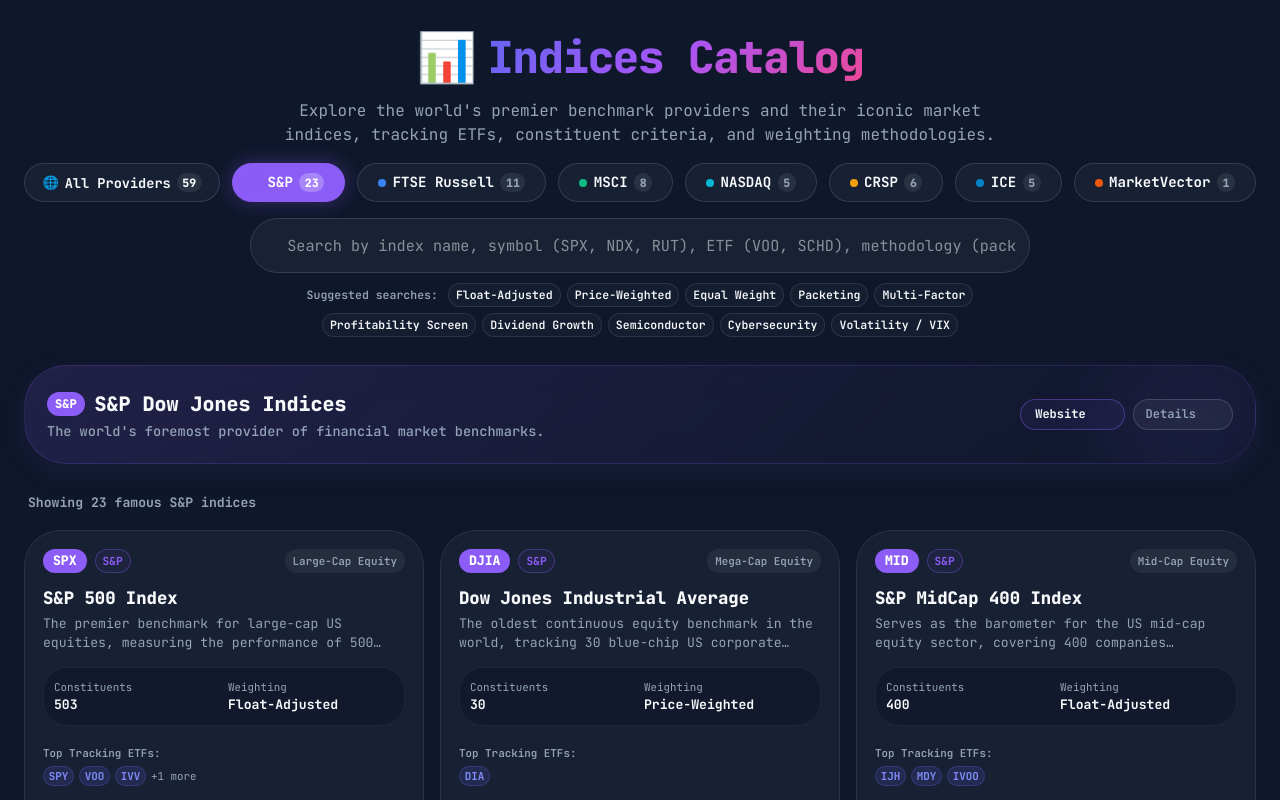
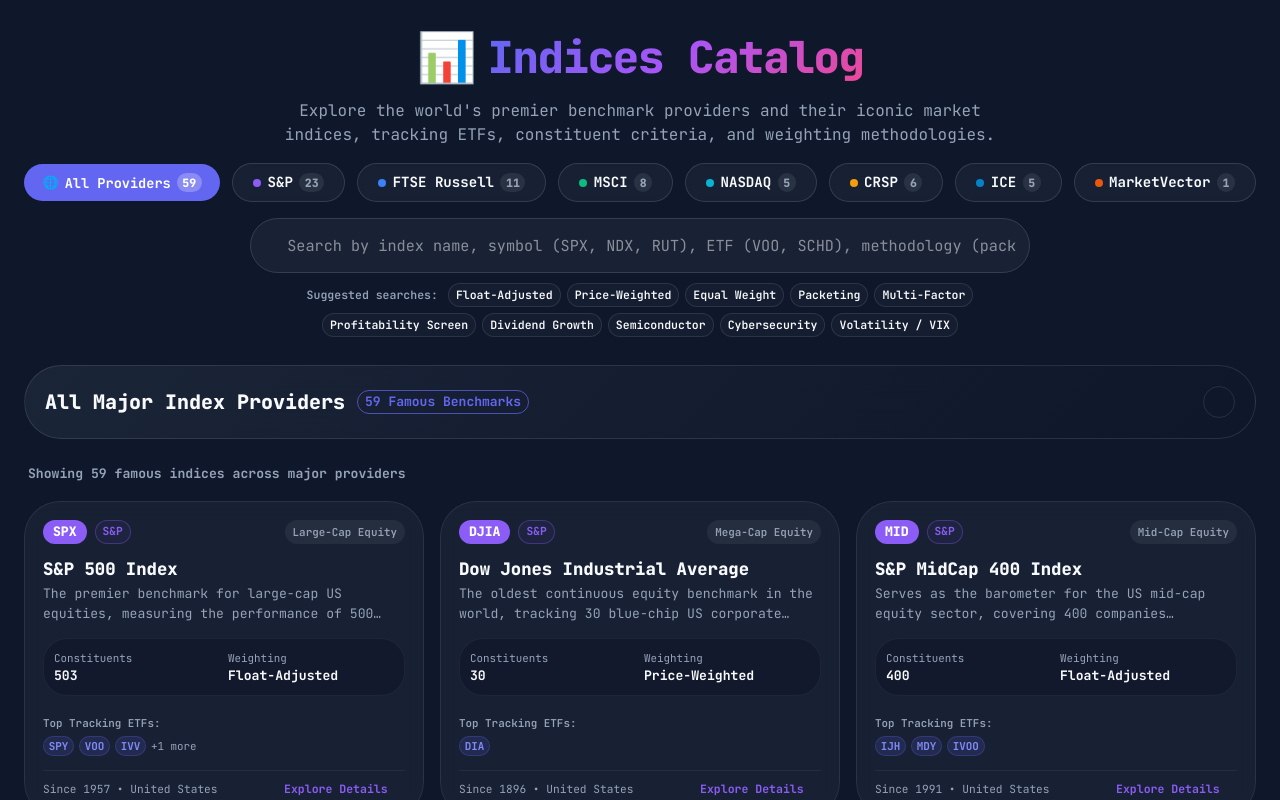
Before and after one commit to vivekgautham/indices, a React (Vite) app: page /#/ in a window 1280 px wide. Shown: the top 800 px of the page. Built offline with nearby package versions, Linux system fonts and the light colour scheme; some icons are missing.

Commit message:
Updates.

```diff
--- a/package.json
+++ b/package.json
@@ -1,7 +1,7 @@
 {
   "name": "indices",
   "private": true,
-  "version": "0.0.18",
+  "version": "0.0.19",
   "homepage": "https://vivekgautham.github.io/indices",
   "type": "module",
   "scripts": {
--- a/src/pages/IndexListPage.tsx
+++ b/src/pages/IndexListPage.tsx
@@ -68,9 +68,9 @@
     useProvidersData();
   const { data: indices = [], isLoading: loadingIndices } = useIndicesData();
 
-  // Preset selected provider, default to S&P as requested
+  // Preset selected provider, default to all providers
   const [selectedProvider, setSelectedProvider] = useState<ProviderId | "all">(
-    "sp",
+    "all",
   );
   const [searchTerm, setSearchTerm] = useState("");
 
@@ -170,7 +170,7 @@
             weighting methodologies.
           </Typography>
 
-          {/* Quick Preset Provider Selection Chips (Default S&P) */}
+          {/* Quick Preset Provider Selection Chips (Default All) */}
           <ProviderPresetBar
             selectedProvider={selectedProvider}
             onSelectProvider={(p) => setSelectedProvider(p)}
@@ -354,12 +354,12 @@
             {searchTerm && ` • Matching "${searchTerm}"`}
           </Typography>
 
-          {(searchTerm || selectedProvider !== "sp") && (
+          {(searchTerm || selectedProvider !== "all") && (
             <Button
               size="small"
               startIcon={<ReplayIcon fontSize="small" />}
               onClick={() => {
-                setSelectedProvider("sp");
+                setSelectedProvider("all");
                 setSearchTerm("");
               }}
               sx={{
@@ -368,7 +368,7 @@
                 "&:hover": { color: "#ffffff" },
               }}
             >
-              Reset to S&P Default
+              Reset Filters
             </Button>
           )}
         </Stack>
@@ -437,7 +437,7 @@
                   variant="outlined"
                   startIcon={<ReplayIcon />}
                   onClick={() => {
-                    setSelectedProvider("sp");
+                    setSelectedProvider("all");
                     setSearchTerm("");
                   }}
                 >
```
Also changed, not shown: 1 other file (tests, documents, lock files or other folders).
